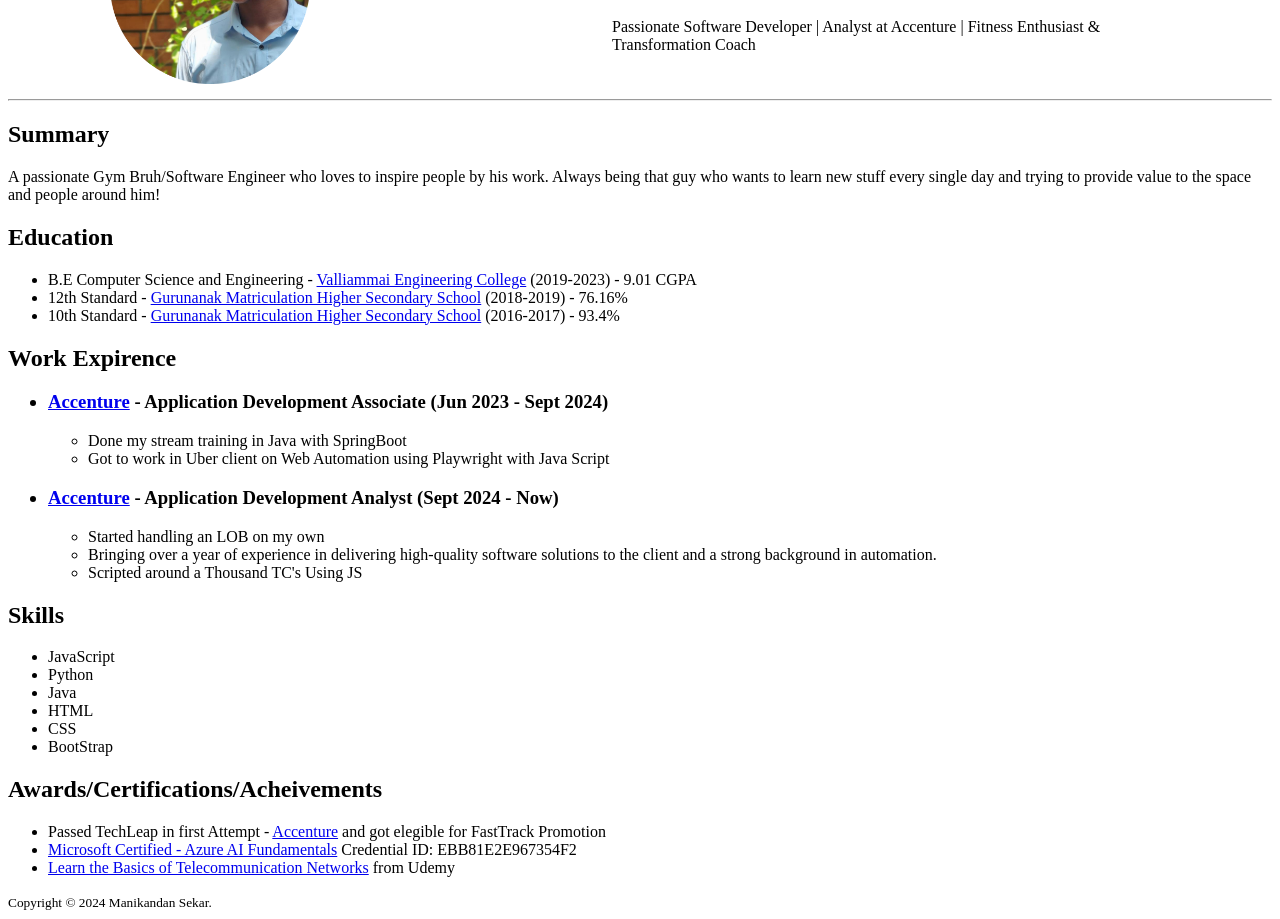
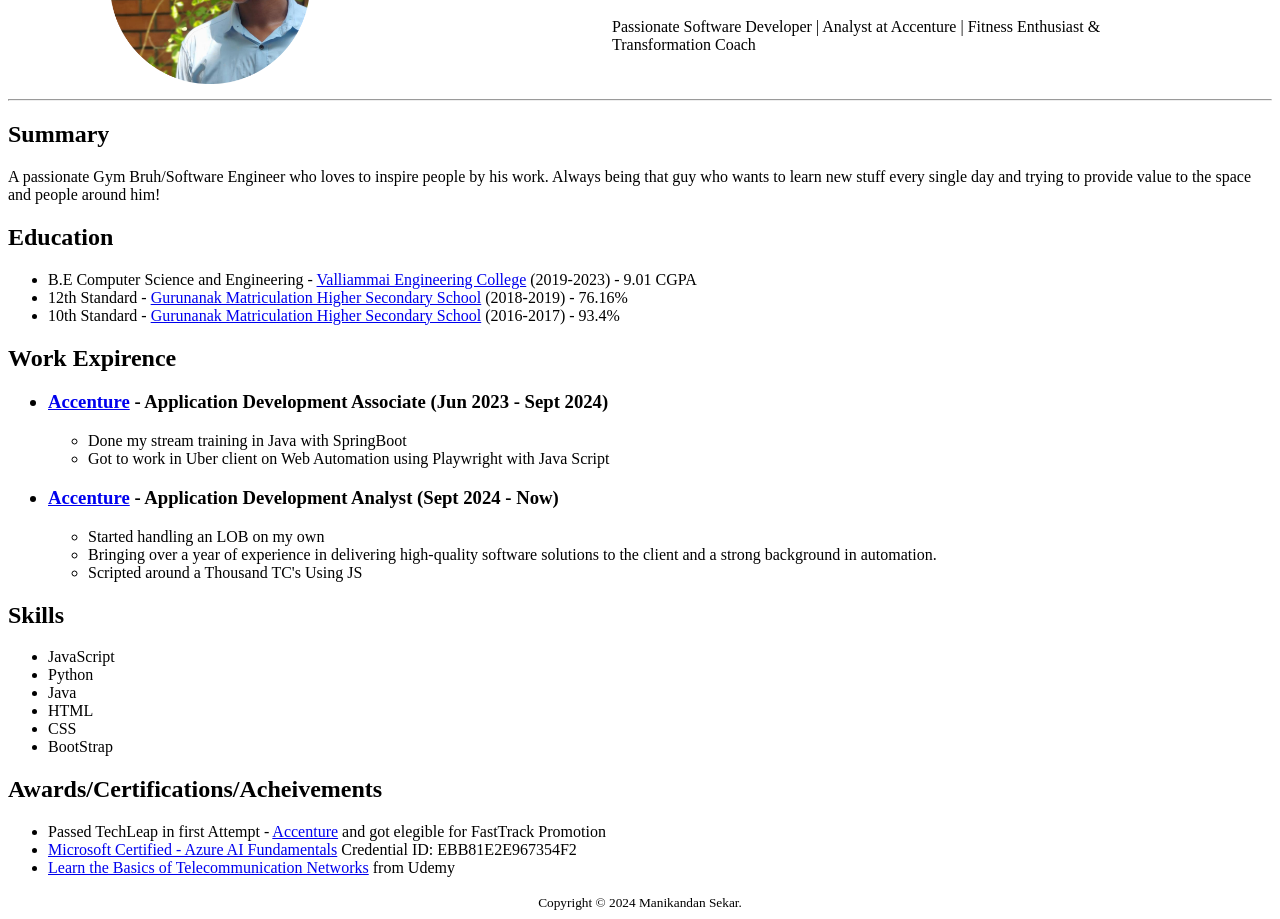
Before and after one commit to IM-SMK/my-portfolio, a plain HTML site: page index.html in a window 1280 px wide. Shown: the part 127-1046 px from the top of the page. Drawn offline with Linux system fonts and the light colour scheme.

Commit message:
Update index.html

```diff
--- a/index.html
+++ b/index.html
@@ -127,7 +127,7 @@
       </li>
     </ul>
     <footer>
-      <small> Copyright © 2024 Manikandan Sekar. </small>
+      <center><small> Copyright © 2024 Manikandan Sekar. </small></center>
     </footer>
   </body>
 </html>
```
